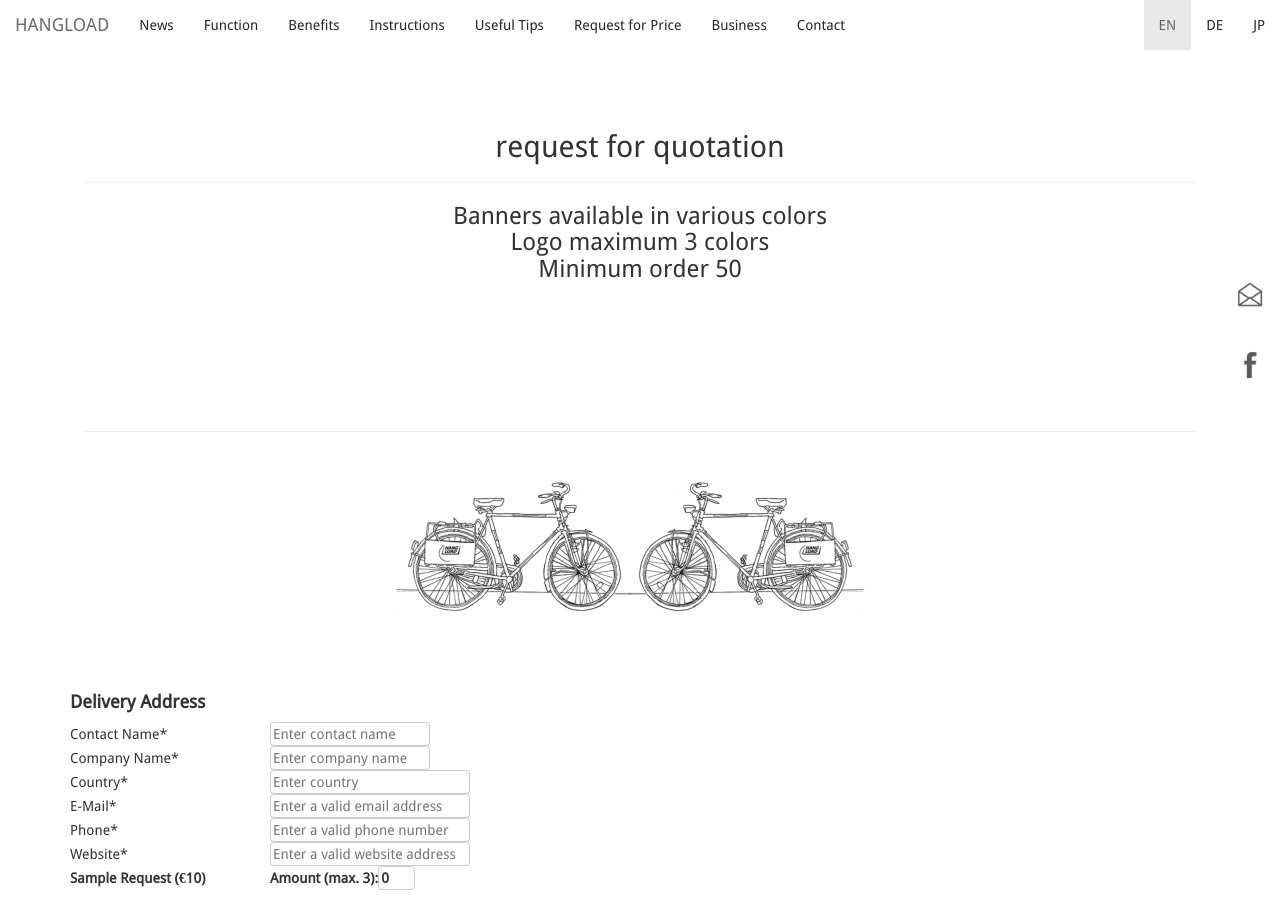
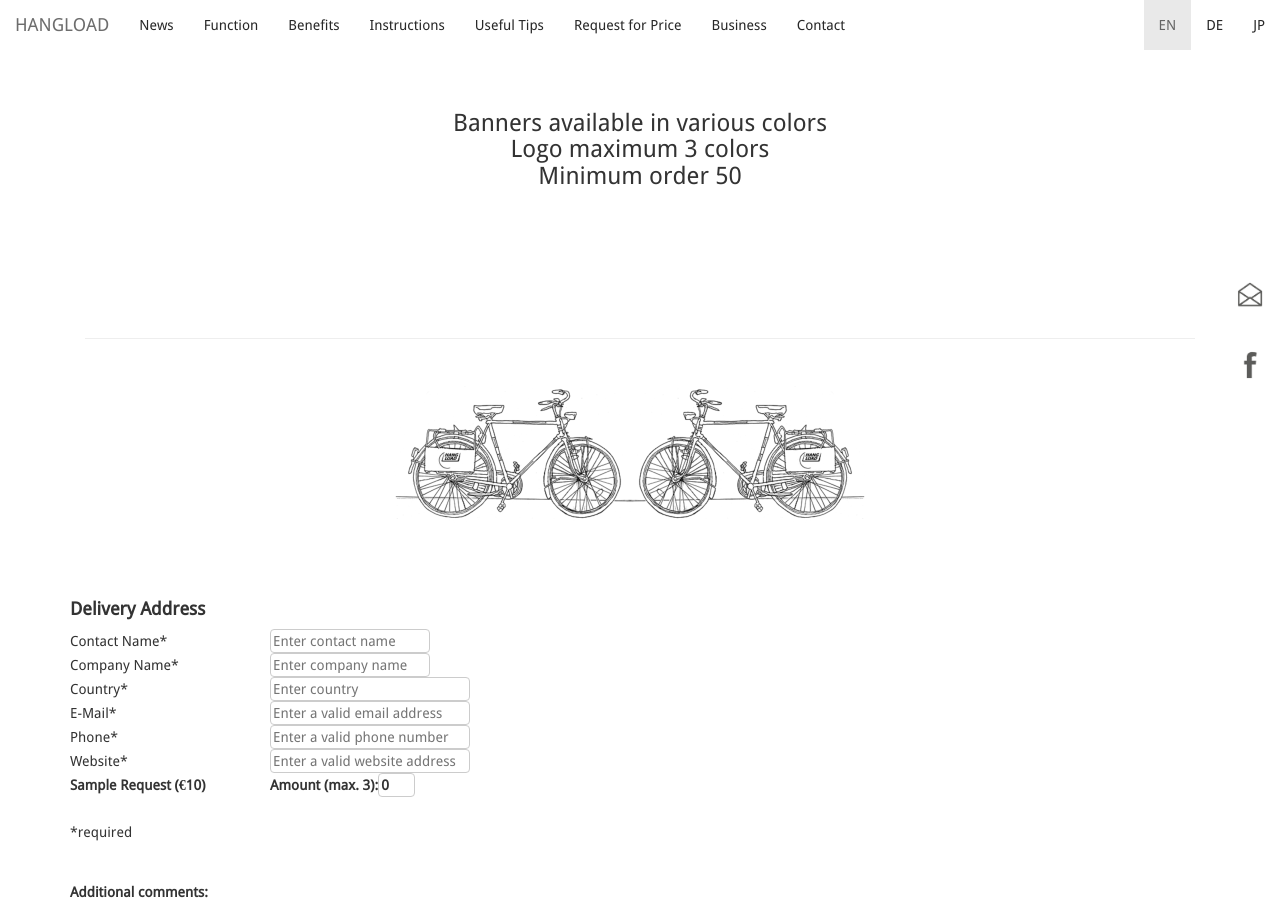
Before and after one commit to bodokaiser/hangload.com, a Jekyll site: the page built from promotions/order.html, in a window 1280 px wide and 900 px high. Built offline with Jekyll 4.4.1, drawn with Linux system fonts in a browser that asks for light colours; nearby versions of some CDN libraries; library files that are not in the unit come from our copies; Markdown is read by kramdown in place of the engine named in the settings.

Commit message:
Update order.html

```diff
--- a/promotions/order.html
+++ b/promotions/order.html
@@ -144,9 +144,6 @@
 
 <article class="container" id="webshop">
 <div class="col-xs-12">
-<div class="page-header">
-<h2 class="text-center"> request for quotation</h2>
-</div>
 </div>
 <h3 class="text-center">
 Banners available in various colors<br>
```
